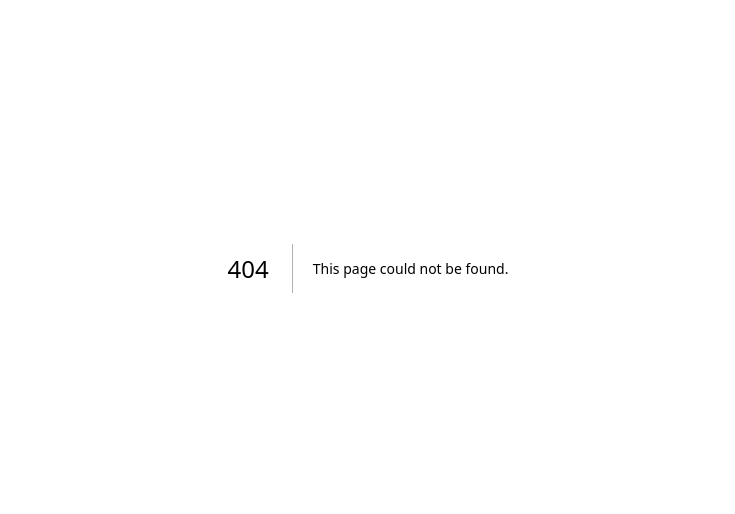
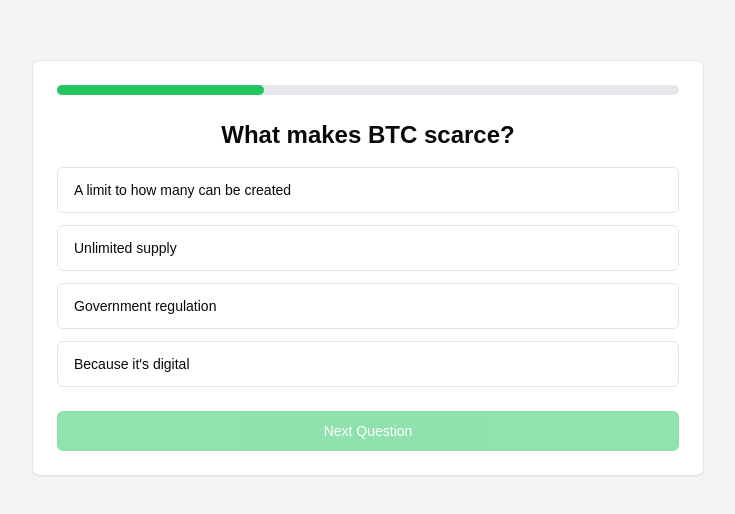
Before and after one commit to StephenXie/PearHack, a Next.js app in the folder frontend/: page /Quiz1 in a window 1280 px wide. Before the commit this address had no page. Shown: the part 132-646 px from the top of the page, without its empty margins (272-1007 px from the left). Built offline with nearby package versions, Linux system fonts and the light colour scheme.

Commit message:
added Q&A

```diff
--- /dev/null
+++ b/frontend/app/Quiz1/QuizContainer.tsx
@@ -0,0 +1,133 @@
+"use client";
+import React, { useState } from 'react';
+import Quiz1 from './Quiz1'; // Import your Quiz1 component
+
+type Option = {
+  label: string;
+  isCorrect: boolean;
+};
+
+type Question = {
+  question: string;
+  options: Option[];
+};
+
+const QuizContainer: React.FC = () => {
+  const questions: Question[] = [
+    {
+      question: "What makes BTC scarce?",
+      options: [
+        { label: "A limit to how many can", isCorrect: true },
+        { label: "Unlimited supply", isCorrect: false },
+        { label: "Government regulation", isCorrect: false },
+        { label: "Because it's digital", isCorrect: false },
+      ],
+    },
+    {
+      question: "Who created Bitcoin?",
+      options: [
+        { label: "Satoshi Nakamoto", isCorrect: true },
+        { label: "Elon Musk", isCorrect: false },
+        { label: "Vitalik Buterin", isCorrect: false },
+        { label: "Craig Wright", isCorrect: false },
+      ],
+    },
+    {
+      question: "When was Bitcoin launched?",
+      options: [
+        { label: "2008", isCorrect: true },
+        { label: "2010", isCorrect: false },
+        { label: "2015", isCorrect: false },
+        { label: "2020", isCorrect: false },
+      ],
+    },
+  ];
+
+  const [currentQuestion, setCurrentQuestion] = useState(0); // Track the current question
+  const [selectedOption, setSelectedOption] = useState<number | null>(null); // Track selected option
+  const [isAnswered, setIsAnswered] = useState(false); // Track if the current question is answered
+
+  // Handle option click
+  const handleOptionClick = (index: number) => {
+    setSelectedOption(index);
+    setIsAnswered(true);
+  };
+
+  // Move to the next question and reset selected option and answered state
+  const handleNextQuestion = () => {
+    if (currentQuestion < questions.length - 1) {
+      setCurrentQuestion(currentQuestion + 1);
+      setSelectedOption(null); // Reset selected option
+      setIsAnswered(false); // Reset answered state
+    }
+  };
+
+  // Calculate progress (percentage)
+  const progress = ((currentQuestion + 1) / questions.length) * 100;
+
+  return (
+    <div style={styles.container}>
+      {/* Progress Bar */}
+      <div style={styles.progressBarContainer}>
+        <div style={{ ...styles.progressBar, width: `${progress}%` }}></div>
+      </div>
+
+      {/* Render the current question */}
+      <Quiz1
+        question={questions[currentQuestion].question}
+        options={questions[currentQuestion].options}
+        selectedOption={selectedOption}
+        onOptionClick={handleOptionClick}
+        isAnswered={isAnswered}
+      />
+
+      {/* Next button */}
+      {currentQuestion < questions.length - 1 && (
+        <button style={styles.nextButton} onClick={handleNextQuestion}>
+          Next Question
+        </button>
+      )}
+
+      {/* Show "Quiz Complete" message at the end */}
+      {currentQuestion === questions.length - 1 && <p>Quiz Complete! 🎉</p>}
+    </div>
+  );
+};
+
+// Styles
+const styles = {
+  container: {
+    textAlign: 'center',
+    margin: '20px',
+    padding: '40px',
+    width: '800px',
+    maxWidth: '90vw',
+    backgroundColor: '#f0f0f0',
+    borderRadius: '10px',
+  },
+  progressBarContainer: {
+    width: '90%',
+    backgroundColor: '#ddd',
+    height: '10px',
+    borderRadius: '5px',
+    marginBottom: '20px',
+    marginLeft: 'auto',
+    marginRight: 'auto',
+  },
+  progressBar: {
+    height: '100%',
+    backgroundColor: '#4CAF50',
+    borderRadius: '5px',
+  },
+  nextButton: {
+    marginTop: '20px',
+    padding: '10px 20px',
+    backgroundColor: '#28a745',
+    color: 'white',
+    border: 'none',
+    borderRadius: '5px',
+    cursor: 'pointer',
+  },
+};
+
+export default QuizContainer;
--- /dev/null
+++ b/frontend/app/Quiz1/page.tsx
@@ -0,0 +1,10 @@
+import React from 'react';
+import Quiz1 from './quiz1'; // Import the QuizContainer component
+
+export default function Quiz1Page() {
+  return (
+    <div className="min-h-screen flex items-center justify-center bg-gray-100">
+      <Quiz1 />
+    </div>
+  );
+}
--- /dev/null
+++ b/frontend/app/Quiz1/quiz1.tsx
@@ -0,0 +1,114 @@
+"use client";
+
+import React, { useState } from 'react'
+import { Button } from "@/components/ui/button"
+import { Card, CardContent } from "@/components/ui/card"
+
+interface Question {
+  question: string;
+  answers: string[];
+  correctAnswer: string;
+}
+
+const questions: Question[] = [
+  {
+    question: "What makes BTC scarce?",
+    answers: ["A limit to how many can be created", "Unlimited supply", "Government regulation", "Because it's digital"],
+    correctAnswer: "A limit to how many can be created"
+  },
+  {
+    question: "What is the maximum supply of Bitcoin?",
+    answers: ["1 million", "21 million", "100 million", "Unlimited"],
+    correctAnswer: "21 million"
+  },
+  {
+    question: "Who created Bitcoin?",
+    answers: ["Satoshi Nakamoto", "Vitalik Buterin", "Elon Musk", "Mark Zuckerberg"],
+    correctAnswer: "Satoshi Nakamoto"
+  }
+]
+
+export default function Quiz1() {
+  const [currentQuestion, setCurrentQuestion] = useState(0)
+  const [selectedAnswer, setSelectedAnswer] = useState<string | null>(null)
+  const [score, setScore] = useState(0)
+  const [quizCompleted, setQuizCompleted] = useState(false)
+
+  const handleAnswerClick = (answer: string) => {
+    setSelectedAnswer(answer)
+  }
+
+  const handleNextQuestion = () => {
+    if (selectedAnswer === questions[currentQuestion].correctAnswer) {
+      setScore(score + 1)
+    }
+
+    if (currentQuestion < questions.length - 1) {
+      setCurrentQuestion(currentQuestion + 1)
+      setSelectedAnswer(null)
+    } else {
+      setQuizCompleted(true)
+    }
+  }
+
+  const resetQuiz = () => {
+    setCurrentQuestion(0)
+    setSelectedAnswer(null)
+    setScore(0)
+    setQuizCompleted(false)
+  }
+
+  if (quizCompleted) {
+    return (
+      <Card className="w-full max-w-2xl mx-auto">
+        <CardContent className="p-6">
+          <h2 className="text-2xl font-bold mb-4 text-center">Quiz Completed!</h2>
+          <p className="text-center mb-4">Your score: {score} out of {questions.length}</p>
+          <Button
+            className="w-full bg-green-500 hover:bg-green-600 text-white"
+            onClick={resetQuiz}
+          >
+            Restart Quiz
+          </Button>
+        </CardContent>
+      </Card>
+    )
+  }
+
+  const currentQuestionData = questions[currentQuestion]
+
+  return (
+    <Card className="w-full max-w-2xl mx-auto">
+      <CardContent className="p-6">
+        <div className="w-full bg-gray-200 rounded-full h-2.5 mb-6">
+          <div
+            className="bg-green-500 h-2.5 rounded-full transition-all duration-300 ease-in-out"
+            style={{ width: `${((currentQuestion + 1) / questions.length) * 100}%` }}
+          ></div>
+        </div>
+        <h2 className="text-2xl font-bold mb-4 text-center">{currentQuestionData.question}</h2>
+        <div className="space-y-3">
+          {currentQuestionData.answers.map((answer, index) => (
+            <Button
+              key={index}
+              variant="outline"
+              className={`w-full justify-start text-left h-auto py-3 px-4 ${
+                selectedAnswer === answer ? 'border-green-500 bg-green-50' : ''
+              }`}
+              onClick={() => handleAnswerClick(answer)}
+            >
+              {answer}
+            </Button>
+          ))}
+        </div>
+        <Button
+          className="w-full mt-6 bg-green-500 hover:bg-green-600 text-white"
+          onClick={handleNextQuestion}
+          disabled={!selectedAnswer}
+        >
+          {currentQuestion < questions.length - 1 ? "Next Question" : "Finish Quiz"}
+        </Button>
+      </CardContent>
+    </Card>
+  )
+}
```
